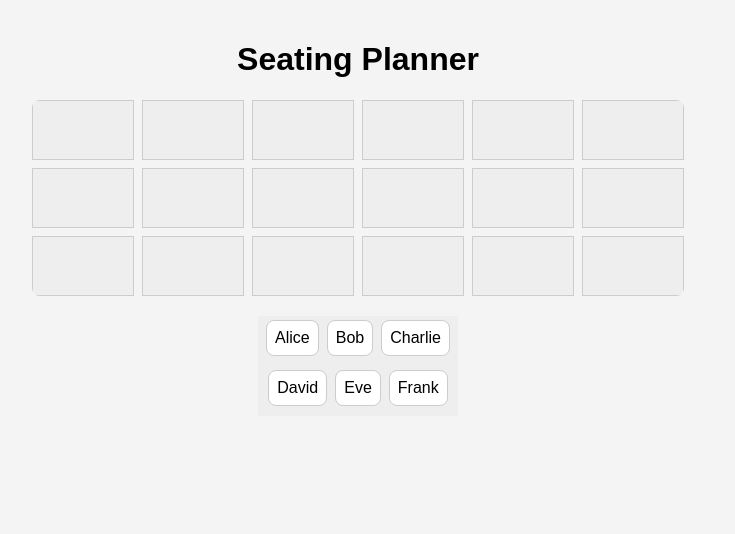
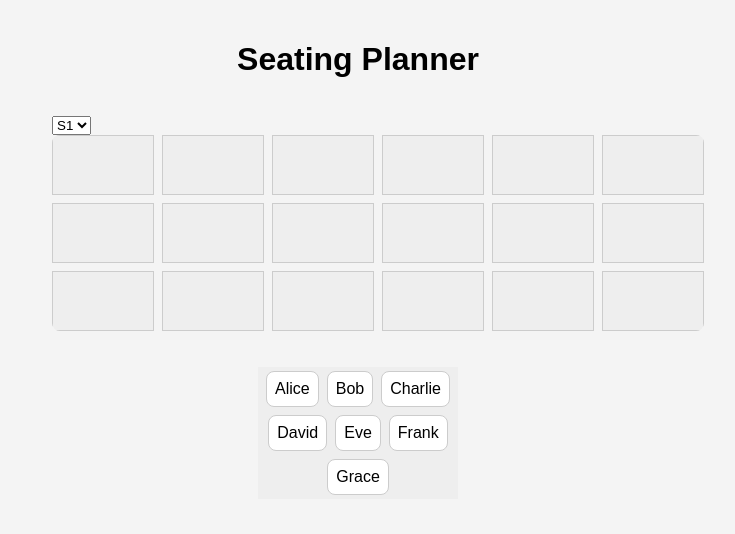
Before and after one commit to blueyorange/seating-planner, a SvelteKit app: page / in a window 1280 px wide. Shown: the top 534 px of the page, without its empty margins (282-1017 px from the left). Built offline with nearby package versions, Linux system fonts and the light colour scheme.

Commit message:
saves to localstorage and select plan from list

```diff
--- a/src/routes/+page.svelte
+++ b/src/routes/+page.svelte
@@ -2,9 +2,49 @@
   const rows = 3;
   const cols = 6;
 
-  let plan = $state({
+  let initialPlans = [
+    {
+      name: "S1",
       seats: Array(rows * cols).fill(null),
-    unseated: ["Alice", "Bob", "Charlie", "David", "Eve", "Frank"],
+      unseated: ["Alice", "Bob", "Charlie", "David", "Eve", "Frank", "Grace"],
+    },
+    {
+      name: "S2",
+      seats: Array(rows * cols).fill(null),
+      unseated: ["Grace", "Heidi", "Ivan", "Judy", "Karl", "Leo"],
+    },
+  ];
+
+  let plans = $state(initialPlans);
+  let plan = $state(null);
+
+  // retrieve state from local storage or set to initialPlans
+  $effect(() => {
+    const storedPlans = localStorage.getItem("plans");
+    if (storedPlans) {
+      plans = JSON.parse(storedPlans);
+    }
+  });
+
+  $effect(() => {
+    if (plans.length === 0) {
+      plans.push({
+        name: "Default Plan",
+        seats: Array(rows * cols).fill(null),
+        unseated: [],
+      });
+    }
+  });
+
+  $effect(() => {
+    if (plans.length > 0 && !plan) {
+      plan = plans[0];
+    }
+  });
+
+  // save state to local storage
+  $effect(() => {
+    localStorage.setItem("plans", JSON.stringify(plans));
   });
 
   function handleDrop(event, index) {
@@ -44,6 +84,13 @@
 
 <main>
   <div class="container">
+    <menu>
+      <select bind:value={plan} class="select">
+        {#each plans as p}
+          <option value={p}>{p.name}</option>
+        {/each}
+      </select>
+      {#if plan}
         <div
           class="grid"
           style="grid-template-columns: repeat({cols}, 1fr); grid-template-rows: repeat({rows}, 60px); gap: 8px;"
@@ -65,7 +112,10 @@
             </div>
           {/each}
         </div>
+      {/if}
+    </menu>
   </div>
+  {#if plan}
     <ul
       class="unseated"
       ondrop={(e) => handleDrop(e, -1)}
@@ -81,6 +131,7 @@
         </li>
       {/each}
     </ul>
+  {/if}
 </main>
 
 <style>
```
Also changed, not shown: 1 other file (tests, documents, lock files or other folders). Lines whose indentation alone changed are shown as unchanged.
